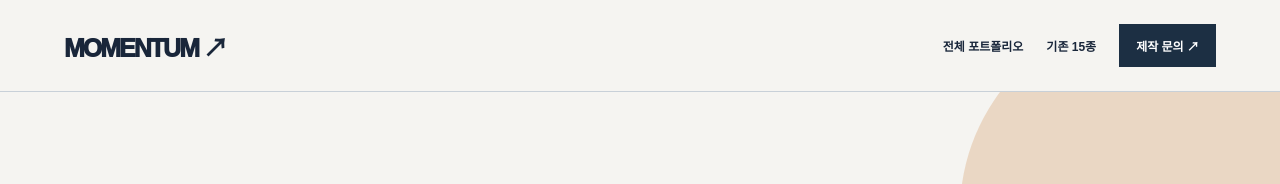
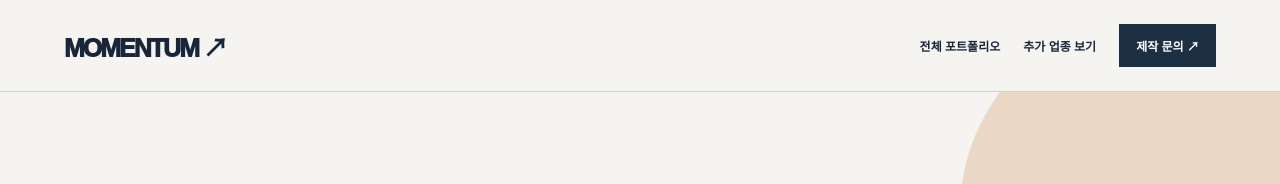
Before and after one commit to goldeye24-hub/momentum, a website: page portfolio/conversion/index.html in a window 1280 px wide. Shown: the top 184 px of the page. Drawn offline with Linux system fonts and the light colour scheme.

Commit message:
Remove last public legacy-gallery nav item from new independent-design hub

```diff
--- a/portfolio/conversion/index.html
+++ b/portfolio/conversion/index.html
@@ -36,7 +36,7 @@ footer{background:#0b1625;color:#b7c6d5;font-size:11px;padding:32px 5vw}
 @media(max-width:620px){.showcase.stay .preview,.showcase.pet .preview,.showcase.interior .preview,.showcase.academy .preview{height:365px;border-width:7px;border-radius:22px}}
 @media(prefers-reduced-motion:reduce){html{scroll-behavior:auto}}
 </style></head><body>
-<header class="top"><a href="/" aria-label="모멘텀마케팅 홈"><b>MOMENTUM ↗</b></a><nav aria-label="포트폴리오 메뉴"><a href="/portfolio/">전체 포트폴리오</a><a href="/website-samples/">기존 15종</a><a href="/?service=홈페이지%20제작#contact">제작 문의 ↗</a></nav></header>
+<header class="top"><a href="/" aria-label="모멘텀마케팅 홈"><b>MOMENTUM ↗</b></a><nav aria-label="포트폴리오 메뉴"><a href="/portfolio/">전체 포트폴리오</a><a href="#stay">추가 업종 보기</a><a href="/?service=홈페이지%20제작#contact">제작 문의 ↗</a></nav></header>
 <main><section class="hero" aria-labelledby="hero"><small>ORIGINAL / INDUSTRY-SPECIFIC WEB EXPERIENCES</small><h1 id="hero">같은 틀 말고,<br><em>다른 비즈니스에</em><br>다른 경험을.</h1><p>상단 메뉴부터 본문과 행동 버튼까지. 음식점은 다이닝 매거진, 미용실은 패션 에디토리얼, 기업은 기술 플랫폼, 쇼핑몰은 상품을 선택하는 경험으로 구성했습니다.</p><a class="scroll" href="#restaurant">8개 독립 웹사이트 직접 보기 ↘</a></section>
 <div class="intro"><b>DESIGN STUDY 01—04 / CLICK TO OPEN REAL PAGE</b><span>8개 전부 가상 브랜드 시안 · 실제 고객 실적 아님 · iframe은 실제 디자인 페이지의 미리보기입니다.</span></div>
 <section class="showcase restaurant" id="restaurant"><div class="preview"><iframe title="다이닝 에디토리얼형 홈페이지 화면 미리보기" src="/portfolio/conversion/restaurant/" loading="lazy" tabindex="-1" aria-hidden="true"></iframe><a href="/portfolio/conversion/restaurant/" aria-label="레스토랑 독립 홈페이지 전체 화면 열기">레스토랑 전체 보기</a></div><div class="typography"><span class="num">01.</span><small>DINING / EDITORIAL</small><h2>음식점은<br>메뉴와 분위기.</h2><p>메뉴북과 스토리를 먼저 보여주는 전체 사진 중심의 다이닝 사이트. 예약 버튼을 쌓은 카드형 사이트가 아닙니다.</p><a class="view" href="/portfolio/conversion/restaurant/">음식점 전체 홈페이지 열기 ↗</a></div></section>
```
